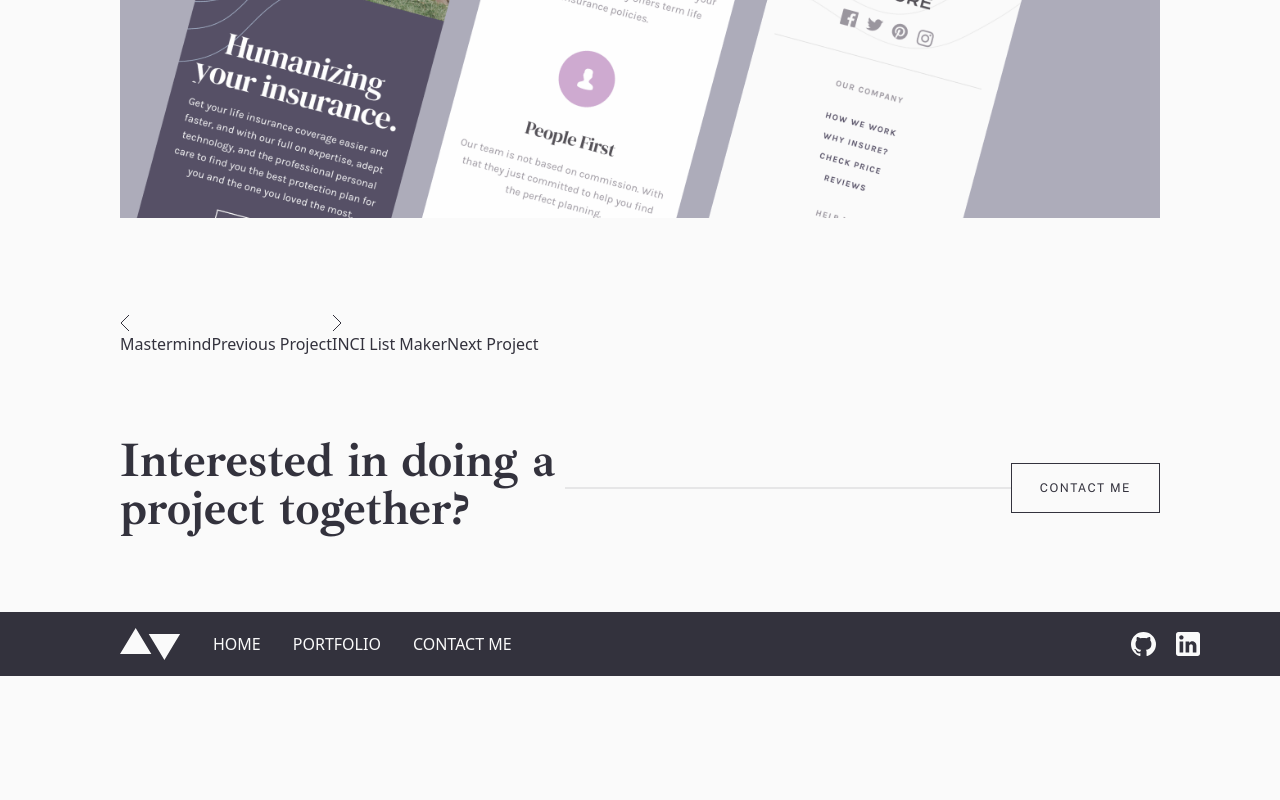
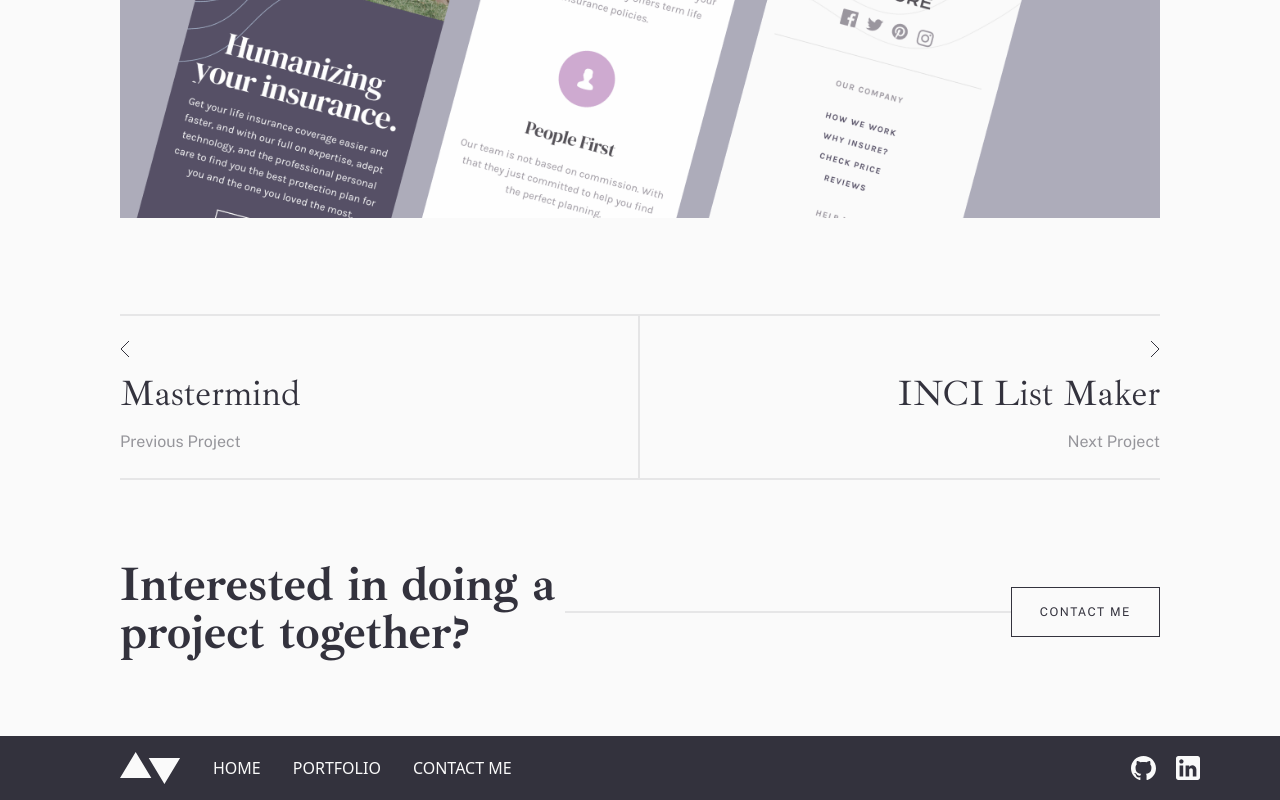
Before and after one commit to kellyky/Portfolio, a React (Vite) app: page /portfolio/Hangman in a window 1280 px wide. Shown: the part 2407-3207 px from the top of the page. Before the commit the page ends 3083 px from the top, so only its background shows below. Built offline with nearby package versions, Linux system fonts and the light colour scheme.

Commit message:
Style pagination navigation buttons
i.e. where to view previous/next project at the bottom of Project page

```diff
--- a/src/components/Pagination/Pagination.jsx
+++ b/src/components/Pagination/Pagination.jsx
@@ -11,26 +11,46 @@ export default function Pagination () {
     handleNextPage
   ] = usePagination()
 
+  // styles
+  const headingStyle = `font-ibarra tracking-light text-dark-greyish-blue
+                        max-[420px]:text-2xl max-[500px]:text-3xl text-4xl`
+  const buttonStyle  = `flex flex-col justify-between gap-2 lg:gap-4 py-6`
+  const textStyle    = `font-public-sans opacity-50 text-dark-greyish-blue text-base`
+
   return (
     <>
-      <section>
+      <section
+        className='
+        grid grid-cols-2 divide-x-2 divide-solid divide-greyish-dark-blue/10
+        border-y-2 border-greyish-dark-blue/10
+        '
+      >
         <Button
-          isButton={true}
+          isButton ={true}
           onClick={handlePreviousPage}
-          className=''
+          className={`${buttonStyle} items-start`}
         >
           <PageLeft />
-          {previousProject.name}
-          Previous Project
+          <h2 className={`${headingStyle} text-left`}>
+            {previousProject.name}
+          </h2>
+
+          <span className={`${textStyle} text-left`}>
+            Previous Project
+          </span>
         </Button>
         <Button
           isButton={true}
           onClick={handleNextPage}
-          className=''
+          className={`${buttonStyle} items-end`}
         >
           <PageRight />
-          {nextProject.name}
-          Next Project
+          <h2 className={ `${headingStyle} text-right`} >
+              {nextProject.name}
+          </h2>
+          <span className={`${textStyle} text-right`}>
+            Next Project
+          </span>
         </Button>
       </section>
     </>
```
